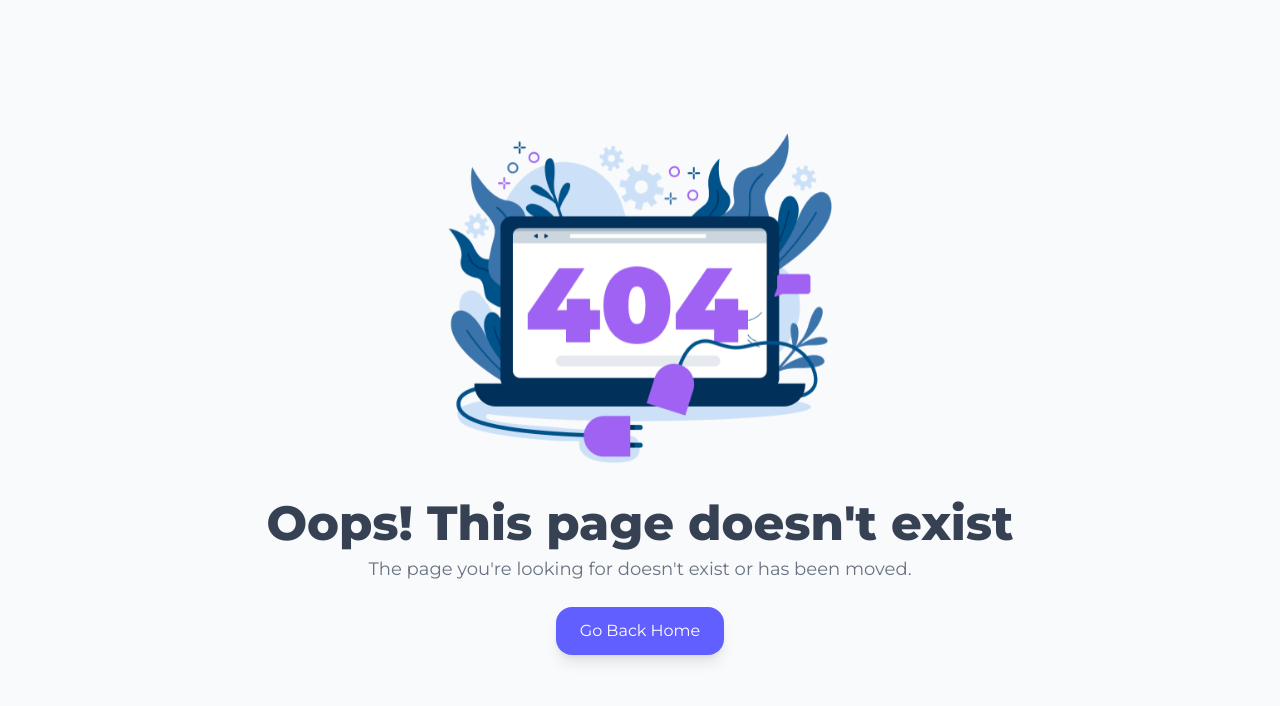
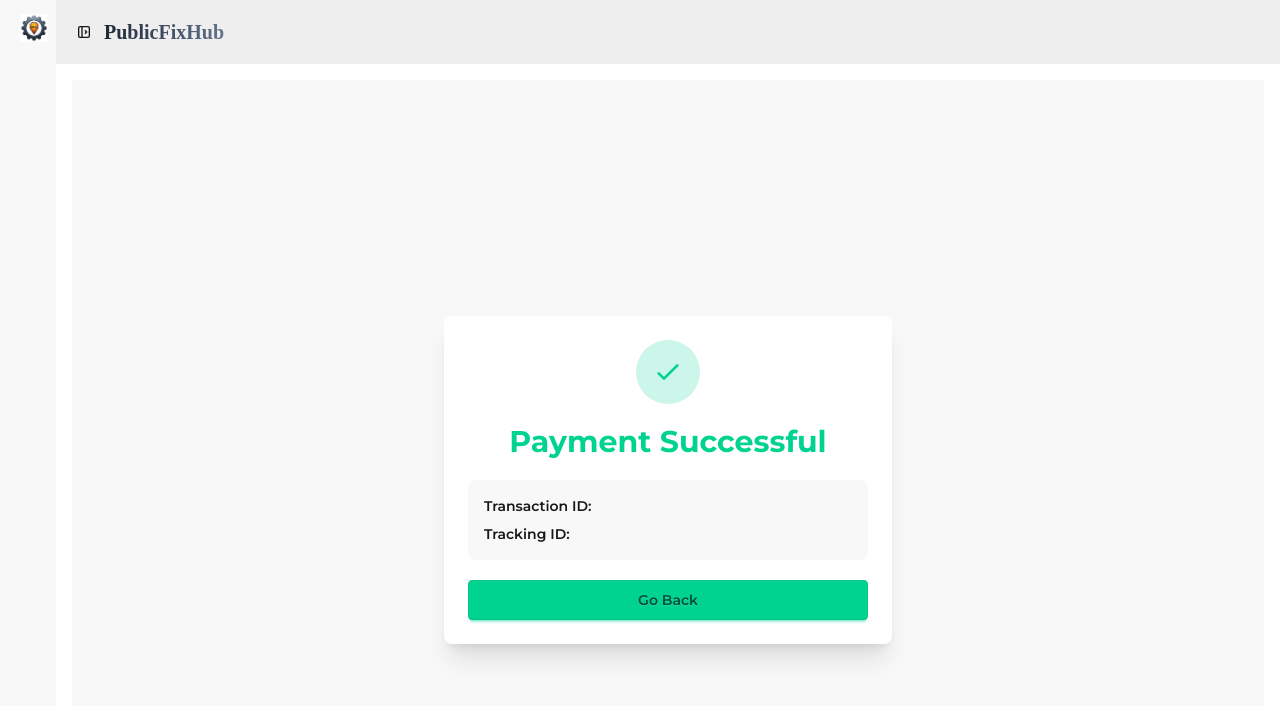
Before and after one commit to alminsfd/PublicFixHub-client-side, a React (Vite) app: page /dashboard/payment-success-boosting in a window 1280 px wide. Shown: the top 706 px of the page. Built offline with nearby package versions, Linux system fonts and the light colour scheme; no server answers; sample sign-in values are in the browser's storage; a web font is replaced by a local one.

Commit message:
boosting payment done

```diff
--- a/src/components/navbar/Navbar.jsx
+++ b/src/components/navbar/Navbar.jsx
@@ -14,7 +14,7 @@ const Navbar = () => {
     const axiosSecure = useAxiosSecure();
     const { data: myUser = [] } = useQuery({
         queryKey: ["my-data", user?.email],
-        enabled: !!user.email,
+        enabled: !!user?.email,
         queryFn: async () => {
             const res = await axiosSecure.get(`/users?email=${user?.email}`);
             return res.data;
--- a/src/pages/IssueALL/IssueDetails.jsx
+++ b/src/pages/IssueALL/IssueDetails.jsx
@@ -83,6 +83,31 @@ const IssueDetails = () => {
             refetch();
         }
     };
+
+    const handlepurchase = (details) => {
+        console.log(details)
+        const paymentInfo = {
+            Issuetitle: details.title,
+            createrEmail: details.createrEmail,
+            Issueid: details._id,
+            trackingId: details.trackingId,
+            price: 100,
+        }
+        Swal.fire({
+            title: "Are you sure to pay 100tk?",
+            text: "You pay 100tk for Boosting!",
+            icon: "warning",
+            showCancelButton: true,
+            confirmButtonColor: "#3085d6",
+            cancelButtonColor: "#d33",
+            confirmButtonText: "Yes, pay it!"
+        }).then(async (result) => {
+            if (result.isConfirmed) {
+                const res = await axiosSecure.post('/payment-checkout-session/boosting', paymentInfo);
+                window.location.href = res.data.url;
+            }
+        });
+    }
 
     const title = categoryData.map(c => c.name);
     const titleCatagory = useWatch({ control, name: 'title' });
@@ -188,7 +213,7 @@ const IssueDetails = () => {
                                         </>
 
                                         <button
-                                            // onClick={handlepurchase}
+                                            onClick={() => handlepurchase(myIssuesDetails)}
                                             className=" mx-6 px-10 py-3 rounded-xl bg-linear-to-r from-indigo-500 to-indigo-600 hover:from-indigo-600 hover:to-indigo-700 text-white font-semibold shadow-md transition cursor-pointer "
                                         >
                                             Boost issue
--- /dev/null
+++ b/src/pages/Payment/PaymentCencelboost.jsx
@@ -0,0 +1,46 @@
+import React from 'react';
+import { Link,  } from 'react-router';
+
+const PaymentCencelboost = () => {
+     return (
+          <div className="min-h-screen flex items-center justify-center bg-base-200 px-4">
+               <div className="card w-full max-w-md bg-base-100 shadow-xl">
+                    <div className="card-body items-center text-center space-y-4">
+
+                         {/* Error Icon */}
+                         <div className="w-16 h-16 rounded-full bg-error/20 flex items-center justify-center">
+                              <svg
+                                   xmlns="http://www.w3.org/2000/svg"
+                                   className="h-8 w-8 text-error"
+                                   fill="none"
+                                   viewBox="0 0 24 24"
+                                   stroke="currentColor"
+                              >
+                                   <path strokeLinecap="round" strokeLinejoin="round" strokeWidth={2} d="M6 18L18 6M6 6l12 12" />
+                              </svg>
+                         </div>
+
+                         {/* Title */}
+                         <h2 className="text-3xl font-bold text-error">
+                              Payment Cancelled ❌
+                         </h2>
+
+                         {/* Description */}
+                         <p className="text-base-content/70">
+                              Your payment was cancelled. Please try again to complete your transaction.
+                         </p>
+
+                         {/* Button */}
+                         <Link to={"/dashboard/my-issue"} className="w-full">
+                              <button className="btn btn-error w-full">
+                                   Try Again
+                              </button>
+                         </Link>
+
+                    </div>
+               </div>
+          </div>
+     );
+};
+
+export default PaymentCencelboost;
--- /dev/null
+++ b/src/pages/Payment/PaymentSuccesboosting.jsx
@@ -0,0 +1,78 @@
+import React from 'react';
+import { useState } from 'react';
+import { Link, useSearchParams } from 'react-router';
+import useAxiosSecure from '../../hooks/useAxiosSecure';
+import { useEffect } from 'react';
+
+const PaymentSuccesboosting = () => {
+     const [searchParams] = useSearchParams();
+     const [paymentInfo, setPaymentInfo] = useState({});
+     const sessionId = searchParams.get('session_id');
+     const axiosSecure = useAxiosSecure();
+     console.log(paymentInfo)
+     useEffect(() => {
+          if (sessionId) {
+               axiosSecure.patch(`/payment-success/boosting?session_id=${sessionId}`)
+                    .then(res => {
+                         setPaymentInfo({
+                              transactionId: res.data.transactionId,
+                              trackingId: res.data.trackingId
+                         })
+                    })
+          }
+
+     }, [sessionId, axiosSecure])
+
+
+
+     return (
+
+          <div className="min-h-screen flex items-center justify-center bg-base-200 px-4">
+               <div className="card w-full max-w-md bg-base-100 shadow-xl">
+                    <div className="card-body items-center text-center space-y-3">
+
+                         {/* Success Icon */}
+                         <div className="w-16 h-16 rounded-full bg-success/20 flex items-center justify-center">
+                              <svg
+                                   xmlns="http://www.w3.org/2000/svg"
+                                   className="h-8 w-8 text-success"
+                                   fill="none"
+                                   viewBox="0 0 24 24"
+                                   stroke="currentColor"
+                              >
+                                   <path strokeLinecap="round" strokeLinejoin="round" strokeWidth={2} d="M5 13l4 4L19 7" />
+                              </svg>
+                         </div>
+
+                         {/* Title */}
+                         <h2 className="text-3xl font-bold text-success">
+                              Payment Successful
+                         </h2>
+
+                         {/* Info */}
+                         <div className="bg-base-200 rounded-lg p-4 w-full text-left space-y-2 text-sm">
+                              <p>
+                                   <span className="font-semibold">Transaction ID:</span><br />
+                                   <span className="break-all">{paymentInfo.transactionId}</span>
+                              </p>
+                              <p>
+                                   <span className="font-semibold">Tracking ID:</span><br />
+                                   <span className="break-all">{paymentInfo.trackingId}</span>
+                              </p>
+                         </div>
+
+                         {/* Button */}
+                         <Link
+                              to="/dashboard/my-issue"
+                              className="btn btn-success w-full"
+                         >
+                              Go Back
+                         </Link>
+                    </div>
+               </div>
+          </div>
+
+     );
+};
+
+export default PaymentSuccesboosting;
```
Also changed, not shown: src/routes/Router.jsx (+10 -0 lines).
